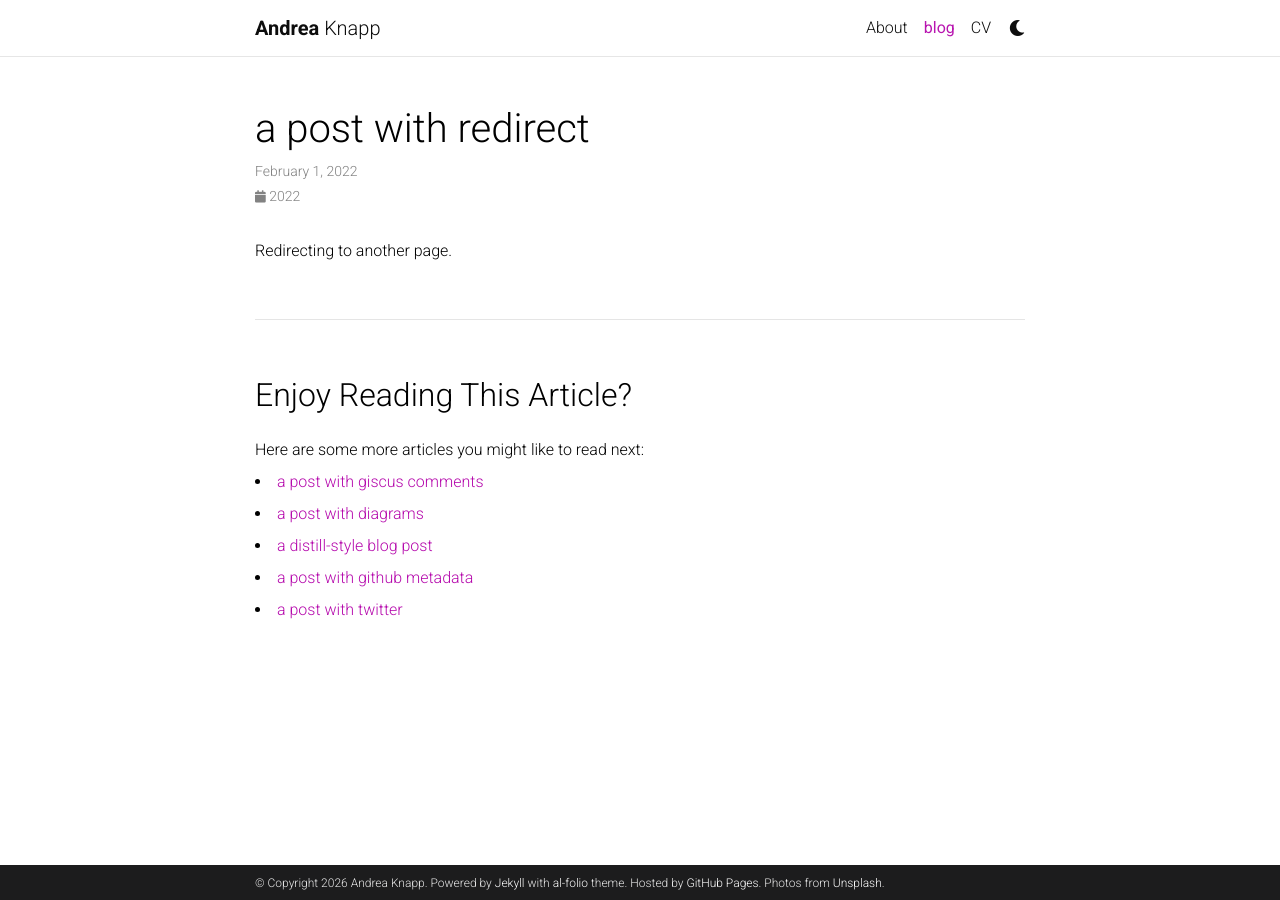
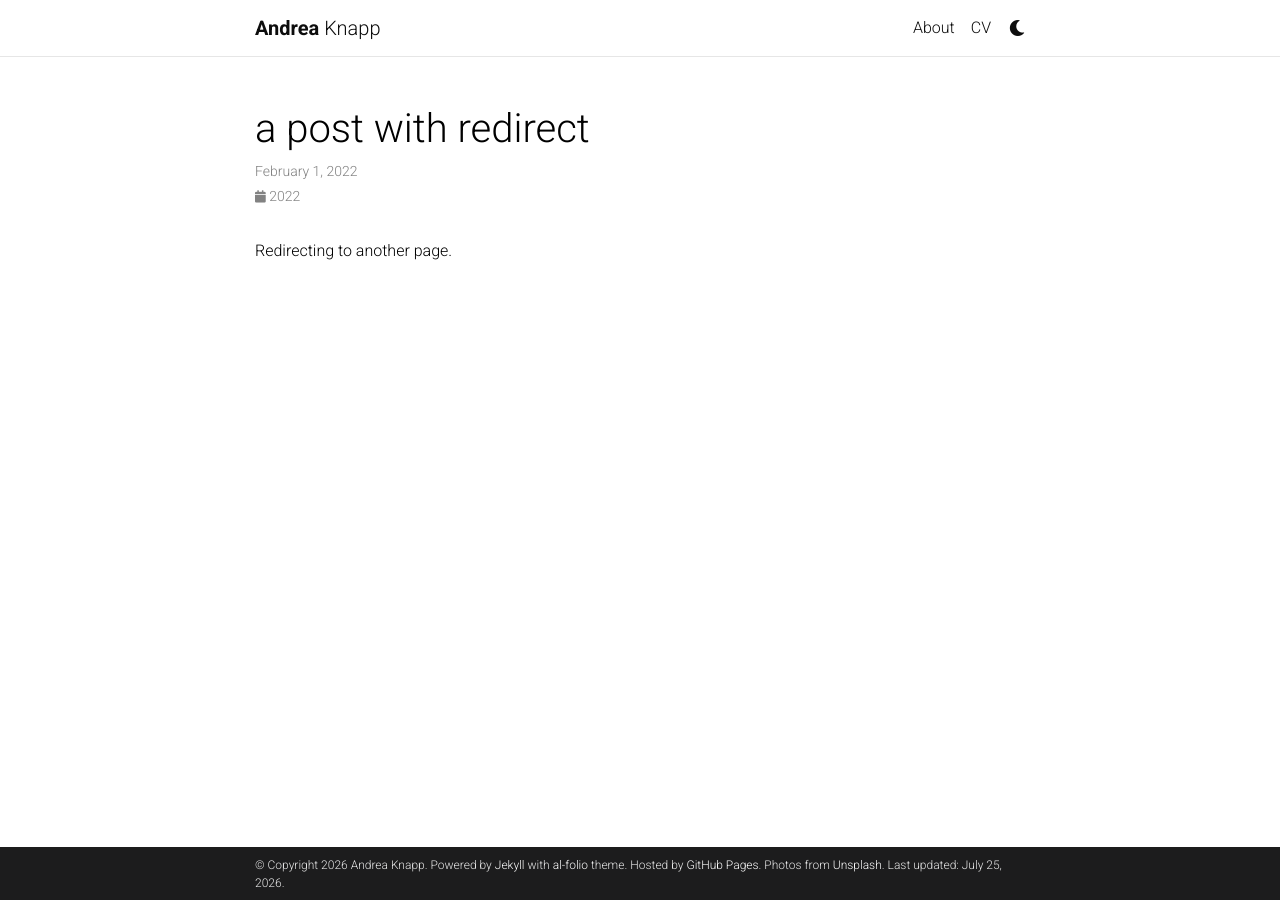
Before and after one commit to andrea-knpp/website, a Jekyll site: the page built from _posts/2022-02-01-redirect.md, in a window 1280 px wide. Built offline with Jekyll 4.4.1, drawn with Linux system fonts in a browser that asks for light colours; comment, search, counter and statistics services are not loaded; a style sheet for code colours, icons or effects is not loaded; some of the changed lines change nothing that is shown.

Commit message:
Update _config.yml

```diff
--- a/_config.yml
+++ b/_config.yml
@@ -19,7 +19,7 @@
 
 url: https://andrea-knpp.github.io
 baseurl: /website
-last_updated: false # set to true if you want to display last updated in the footer
+last_updated: true # set to true if you want to display last updated in the footer
 impressum_path:  # set to path to include impressum link in the footer, use the same path as permalink in a page, helps to conform with EU GDPR
 
 # -----------------------------------------------------------------------------
@@ -114,50 +114,6 @@
 
 google_site_verification:  # your google-site-verification ID (Google Search Console)
 bing_site_verification:  # out your bing-site-verification ID (Bing Webmaster)
-
-# -----------------------------------------------------------------------------
-# Blog
-# -----------------------------------------------------------------------------
-
-blog_name: al-folio # blog_name will be displayed in your blog page
-blog_nav_title: blog # your blog must have a title for it to be displayed in the nav bar
-blog_description: a simple whitespace theme for academics
-permalink: /blog/:year/:title/
-
-# Pagination
-pagination:
-  enabled: true
-
-related_blog_posts:
-  enabled: true
-  max_related: 5
-
-# Giscus comments (RECOMMENDED)
-# Follow instructions on https://giscus.app/ to setup for your repo to fill out
-# the information below.
-giscus:
-  repo: alshedivat/al-folio      # <your-github-user-name>/<your-github-repo-name>
-  repo_id: MDEwOlJlcG9zaXRvcnk2MDAyNDM2NQ==
-  category: Comments             # name of the category under which discussions will be created
-  category_id: DIC_kwDOA5PmLc4CTBt6
-  mapping: title                 # identify discussions by post title
-  strict: 1                      # use strict identification mode
-  reactions_enabled: 1           # enable (1) or disable (0) emoji reactions
-  input_position: bottom         # whether to display input form below (bottom) or above (top) the comments
-  theme: preferred_color_scheme  # name of the color scheme (preferred works well with al-folio light/dark mode)
-  emit_metadata: 0
-  lang: en
-
-# Disqus comments (DEPRECATED)
-disqus_shortname: al-folio # put your disqus shortname
-# https://help.disqus.com/en/articles/1717111-what-s-a-shortname
-
-# External sources.
-# If you have blog posts published on medium.com or other external sources,
-# you can display them in your blog by adding a link to the RSS feed.
-external_sources:
-  - name: medium.com
-    rss_url: https://medium.com/@al-folio/feed
 
 # -----------------------------------------------------------------------------
 # Collections
```
